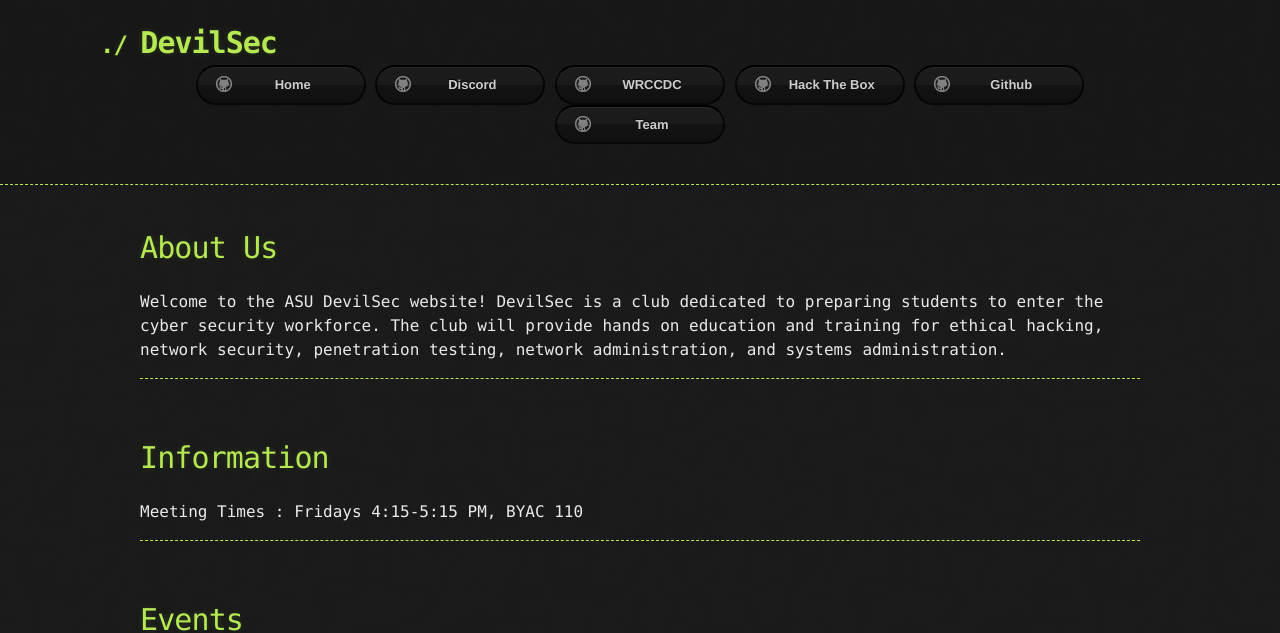
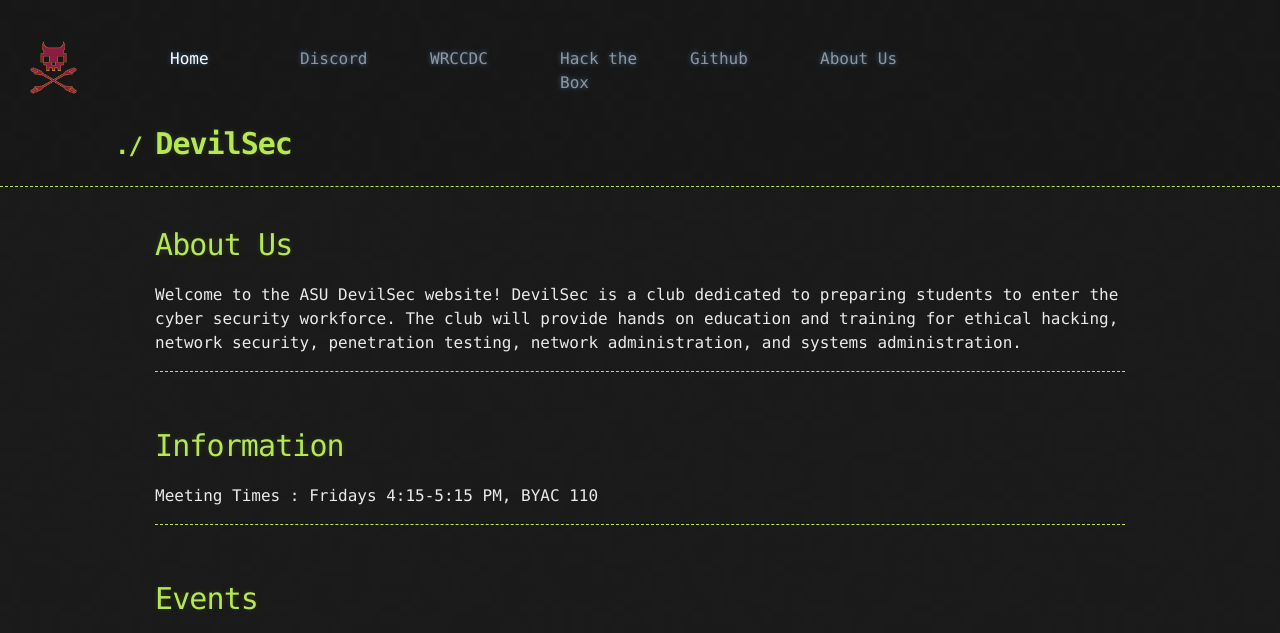
Before and after one commit to devilsec/devilsec.github.io, a Jekyll site: the page built from index.md, in a window 1280 px wide and 900 px high, cut to the strip 0-633 px from the top of the window. Built offline with Jekyll 4.4.1, drawn with Linux system fonts in a browser that asks for light colours; our own code applies the rules of GitHub Pages for plain Markdown files.

Commit message:
added nav bar with favicon image, looks devent

```diff
--- a/_layouts/default.html
+++ b/_layouts/default.html
@@ -4,7 +4,11 @@
     <meta charset='utf-8'>
     <meta http-equiv="X-UA-Compatible" content="IE=edge">
     <meta name="viewport" content="width=device-width, initial-scale=1">
+    <link rel="stylesheet" href="https://stackpath.bootstrapcdn.com/bootstrap/4.3.1/css/bootstrap.min.css" integrity="sha384-ggOyR0iXCbMQv3Xipma34MD+dH/1fQ784/j6cY/iJTQUOhcWr7x9JvoRxT2MZw1T" crossorigin="anonymous">
     <link rel="stylesheet" href="{{ '/assets/css/style.css?v=' | append: site.github.build_revision | relative_url }}">
+    <script src="https://code.jquery.com/jquery-3.3.1.slim.min.js" integrity="sha384-q8i/X+965DzO0rT7abK41JStQIAqVgRVzpbzo5smXKp4YfRvH+8abtTE1Pi6jizo" crossorigin="anonymous"></script>
+    <script src="https://cdnjs.cloudflare.com/ajax/libs/popper.js/1.14.7/umd/popper.min.js" integrity="sha384-UO2eT0CpHqdSJQ6hJty5KVphtPhzWj9WO1clHTMGa3JDZwrnQq4sF86dIHNDz0W1" crossorigin="anonymous"></script>
+    <script src="https://stackpath.bootstrapcdn.com/bootstrap/4.3.1/js/bootstrap.min.js" integrity="sha384-JjSmVgyd0p3pXB1rRibZUAYoIIy6OrQ6VrjIEaFf/nJGzIxFDsf4x0xIM+B07jRM" crossorigin="anonymous"></script>
 
 {% seo %}
   </head>
@@ -12,22 +16,30 @@
   <body>
 
     <header>
+        <nav class="navbar navbar-expand-lg navbar-dark">
+          <a class="navbar-brand" href="#">
+              <img src="/images/devilsec_nobg.png" width="75" height="75" alt="">
+          </a>
+          <button class="navbar-toggler" type="button" data-toggle="collapse" data-target="#navbarNavAltMarkup" aria-controls="navbarNavAltMarkup" aria-expanded="false" aria-label="Toggle navigation">
+            <span class="navbar-toggler-icon"></span>
+          </button>
+          <div class="collapse navbar-collapse" id="navbarNavAltMarkup">
+            <div class="navbar-nav">
+              <a class="nav-item nav-link active" href="{{ site.devilsec.url }}">Home <span class="sr-only"></span></a>
+              <a class="nav-item nav-link" href="{{ site.discord.url }}">Discord</a>
+              <a class="nav-item nav-link" href="{{ site.wrccdc.url }}">WRCCDC</a>
+              <a class="nav-item nav-link" href="{{ site.htb.url }}">Hack the Box</a>
+              <a class="nav-item nav-link" href="{{ site.github.url }}">Github</a>
+              <a class="nav-item nav-link" href="{{ site.team.url }}">About Us</a>
+
+            </div>
+          </div>
+        </nav>
+
       <div class="container">
-        <h1>{{ site.title }}</h1>
 
 
-        <section id="downloads">
-          {% if site.show_downloads %}
-            <a href="{{ site.github.zip_url }}" class="btn">Download as .zip</a>
-            <a href="{{ site.github.tar_url }}" class="btn">Download as .tar.gz</a>
-          {% endif %}
-          <a href="{{ site.devilsec.url }}" class="btn btn-github"><span class="icon"></span>Home</a>
-          <a href="{{ site.discord.url }}" class="btn btn-github"><span class="icon"></span>Discord</a>
-          <a href="{{ site.wrccdc.url }}" class="btn btn-github"><span class="icon"></span>WRCCDC</a>
-          <a href="{{ site.htb.url }}" class="btn btn-github"><span class="icon"></span>Hack The Box</a>
-          <a href="{{ site.github.url }}" class="btn btn-github"><span class="icon"></span>Github</a>
-          <a href="{{ site.team.url }}" class="btn btn-github"><span class="icon"></span>Team</a>
-        </section>
+        <h1>{{ site.title }}</h1>
       </div>
     </header>
 
```
Also changed, not shown: images/devilsec_nobg.png (added), 17 other files.
